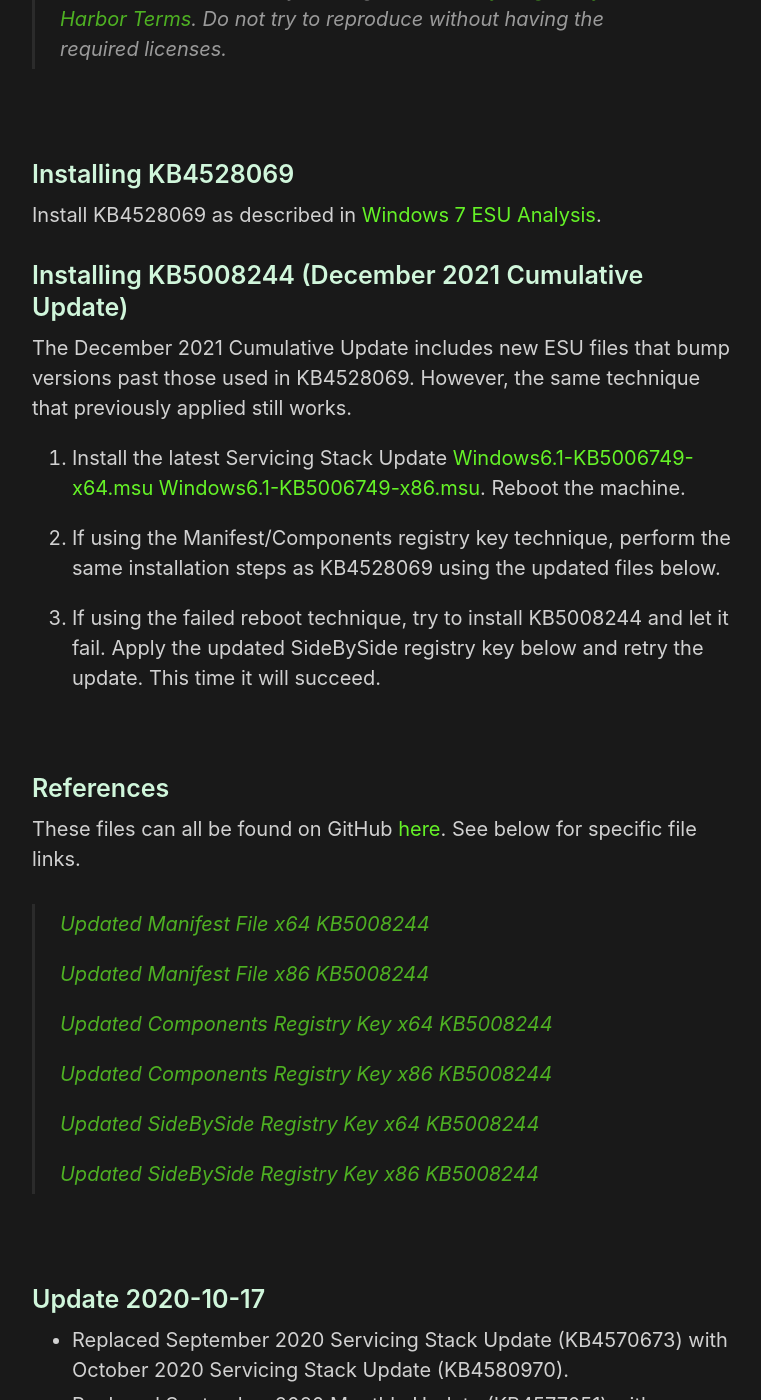
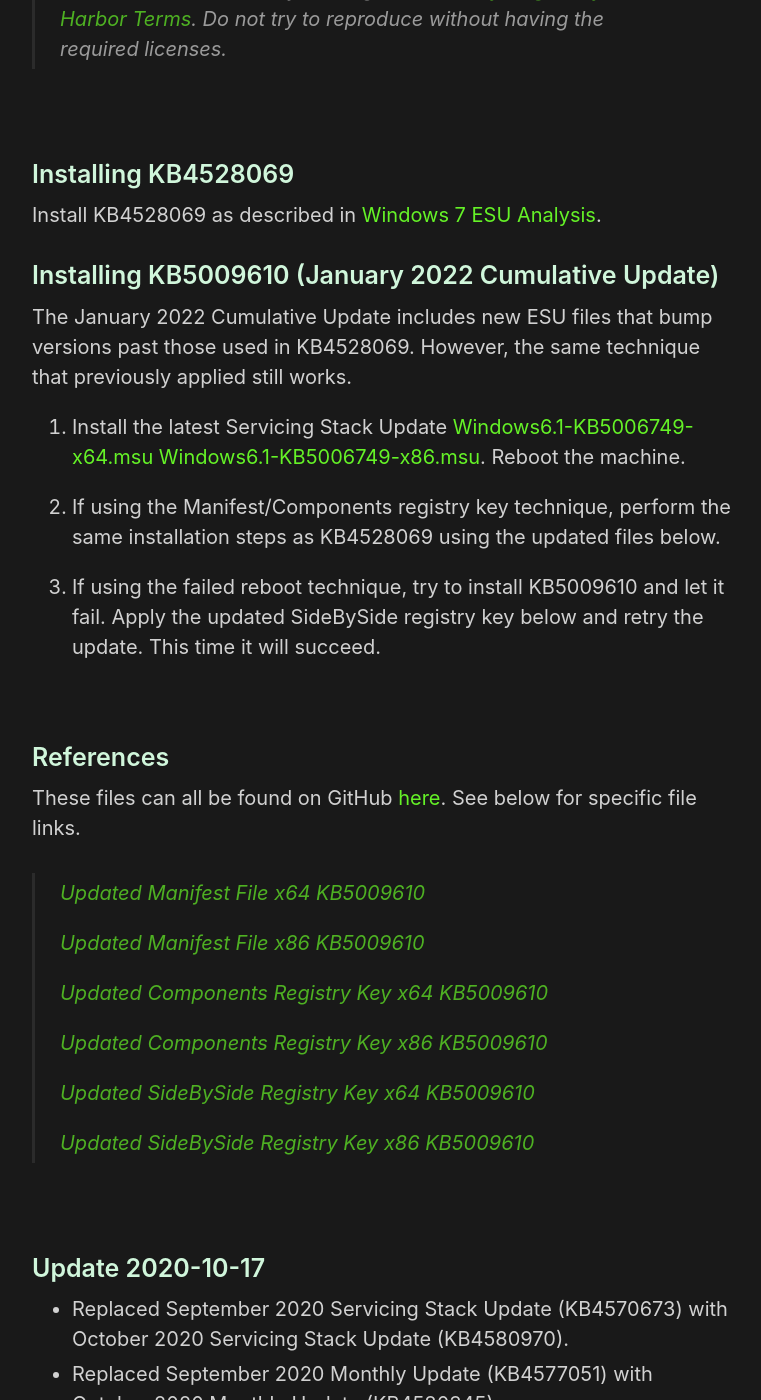
Before and after one commit to HackAndPwn/HackAndPwn.github.io, a Jekyll site: the page built from _posts/2020-09-12-windows-7-esu-analysis-updates.md, in a window 1280 px wide and 1400 px high, scrolled down 731 px. Shown: the whole window, without its empty margins (258-1019 px from the left). Built offline with Jekyll 4.4.1, drawn with Linux system fonts in a browser that asks for light colours; some of the changed text lies outside the part shown.

Commit message:
jan 2022 updates for analysis

```diff
--- a/_posts/2020-09-12-windows-7-esu-analysis-updates.md
+++ b/_posts/2020-09-12-windows-7-esu-analysis-updates.md
@@ -2,7 +2,7 @@
 layout: post
 title: Windows 7 ESU Analysis Updates
 date: 2020-09-12 00:00:00
-last_modified_at: 2021-12-24
+last_modified_at: 2022-01-16
 ---
 
 The original Windows 7 ESU Analysis can be found [here](https://hackandpwn.com/windows-7-esu-analysis).  With the September 2020 Cumulative Update, the technique as described no longer works to install this update.  However, only slight modifications need to be made in order for this new update to also install.
@@ -19,15 +19,15 @@
 
 Install KB4528069 as described in [Windows 7 ESU Analysis](https://hackandpwn.com/windows-7-esu-analysis).
 
-### Installing KB5008244 (December 2021 Cumulative Update)
+### Installing KB5009610 (January 2022 Cumulative Update)
 
-The December 2021 Cumulative Update includes new ESU files that bump versions past those used in KB4528069.  However, the same technique that previously applied still works.
+The January 2022 Cumulative Update includes new ESU files that bump versions past those used in KB4528069.  However, the same technique that previously applied still works.
 
 1. Install the latest Servicing Stack Update [Windows6.1-KB5006749-x64.msu](https://github.com/HackAndPwn/Windows-7-Patching/raw/master/07_ESU_Updates/01_Windows6.1-KB5006749-x64.msu) [Windows6.1-KB5006749-x86.msu](https://github.com/HackAndPwn/Windows-7-Patching/raw/master/07_ESU_Updates/01_Windows6.1-KB5006749-x86.msu).  Reboot the machine.
 
 2. If using the Manifest/Components registry key technique, perform the same installation steps as KB4528069 using the updated files below.
 
-3. If using the failed reboot technique, try to install KB5008244 and let it fail.  Apply the updated SideBySide registry key below and retry the update.  This time it will succeed.
+3. If using the failed reboot technique, try to install KB5009610 and let it fail.  Apply the updated SideBySide registry key below and retry the update.  This time it will succeed.
 
 <br>
 
@@ -35,17 +35,17 @@
 
 These files can all be found on GitHub [here](https://github.com/HackAndPwn/Windows-7-ESU-Analysis).  See below for specific file links.
 
-> [Updated Manifest File x64 KB5008244](https://github.com/HackAndPwn/Windows-7-ESU-Analysis/blob/master/2021_12/amd64_microsoft-windows-s..edsecurityupdatesai_31bf3856ad364e35_6.1.7602.25796_none_c88cfd3636632523.manifest)
+> [Updated Manifest File x64 KB5009610](https://github.com/HackAndPwn/Windows-7-ESU-Analysis/blob/master/2022_01/amd64_microsoft-windows-s..edsecurityupdatesai_31bf3856ad364e35_6.1.7602.25829_none_c8dbaf6e3627aab8.manifest)
 >
-> [Updated Manifest File x86 KB5008244](https://github.com/HackAndPwn/Windows-7-ESU-Analysis/blob/master/2021_12/x86_microsoft-windows-s..edsecurityupdatesai_31bf3856ad364e35_6.1.7602.25796_none_6c6e61b27e05b3ed.manifest)
+> [Updated Manifest File x86 KB5009610](https://github.com/HackAndPwn/Windows-7-ESU-Analysis/blob/master/2022_01/x86_microsoft-windows-s..edsecurityupdatesai_31bf3856ad364e35_6.1.7602.25829_none_6cbd13ea7dca3982.manifest)
 >
-> [Updated Components Registry Key x64 KB5008244](https://github.com/HackAndPwn/Windows-7-ESU-Analysis/blob/master/2021_12/ComponentsRegistryKey_x64.reg)
+> [Updated Components Registry Key x64 KB5009610](https://github.com/HackAndPwn/Windows-7-ESU-Analysis/blob/master/2022_01/ComponentsRegistryKey_x64.reg)
 >
-> [Updated Components Registry Key x86 KB5008244](https://github.com/HackAndPwn/Windows-7-ESU-Analysis/blob/master/2021_12/ComponentsRegistryKey_x86.reg)
+> [Updated Components Registry Key x86 KB5009610](https://github.com/HackAndPwn/Windows-7-ESU-Analysis/blob/master/2022_01/ComponentsRegistryKey_x86.reg)
 >
-> [Updated SideBySide Registry Key x64 KB5008244](https://github.com/HackAndPwn/Windows-7-ESU-Analysis/blob/master/2021_12/SideBySideRegistryKey_x64.reg)
+> [Updated SideBySide Registry Key x64 KB5009610](https://github.com/HackAndPwn/Windows-7-ESU-Analysis/blob/master/2022_01/SideBySideRegistryKey_x64.reg)
 >
-> [Updated SideBySide Registry Key x86 KB5008244](https://github.com/HackAndPwn/Windows-7-ESU-Analysis/blob/master/2021_12/SideBySideRegistryKey_x86.reg)
+> [Updated SideBySide Registry Key x86 KB5009610](https://github.com/HackAndPwn/Windows-7-ESU-Analysis/blob/master/2022_01/SideBySideRegistryKey_x86.reg)
 
 <br>
 
@@ -115,3 +115,7 @@
 ### Update 2021-12-24
 * Replaced November 2021 Monthly Update (KB5007236) with December 2021 Monthly Update (KB5008244).
 * Replaced November 2021 Manifest, Components Registry Key, and SideBySide Registry Key (6.1.7602.25769) with December 2021 (6.1.7602.25796).
+
+### Update 2022-01-16
+* Replaced December 2021 Monthly Update (KB5008244) with January 2022 Monthly Update (KB5009610).
+* Replaced December 2021 Manifest, Components Registry Key, and SideBySide Registry Key (6.1.7602.25796) with January 2022 (6.1.7602.25829).
```
